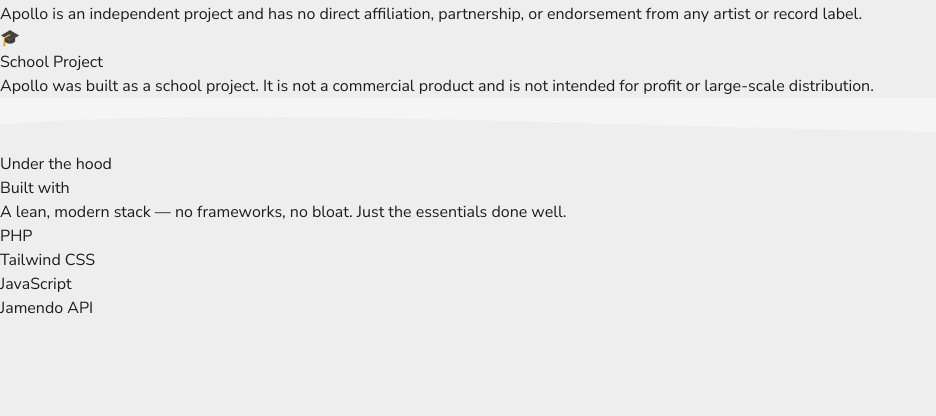
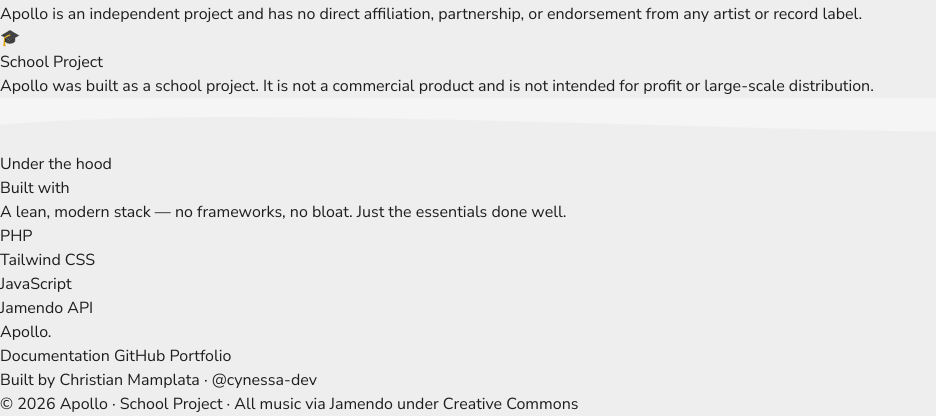
Before and after one commit to cynessa-dev/apollo, a PHP site: page / in a window 1280 px wide. Shown: the part 483-899 px from the top of the page, without its empty margins (0-936 px from the left). Before the commit the page ends 797 px from the top, so only its background shows below. Run offline with PHP 8.4, Linux system fonts and the light colour scheme.

Commit message:
✨ feat(landing): add footer to show other info to users

```diff
--- a/src/index.php
+++ b/src/index.php
@@ -99,5 +99,17 @@ $is_dark = $theme === 'dark' ? 'checked' : '';
         </div>
     </section>
 
+    <!-- FOOTER -->
+    <footer>
+        <div class="footer-logo">Apollo<span>.</span></div>
+        <div class="footer-links">
+            <a href="https://github.com/cynessa-dev/apollo/blob/main/DEVLOG.md" target="_blank">Documentation</a>
+            <a href="https://github.com/cynessa-dev" target="_blank">GitHub</a>
+            <a href="https://christian-mamplata.vercel.app/" target="_blank">Portfolio</a>
+        </div>
+        <p>Built by <a href="https://christian-mamplata.vercel.app/" target="_blank">Christian Mamplata</a> · <a href="https://github.com/cynessa-dev" target="_blank">@cynessa-dev</a></p>
+        <p>© <?= date('Y') ?> Apollo · School Project · All music via Jamendo under Creative Commons</p>
+    </footer>
+
 </body>
 </html>
```
